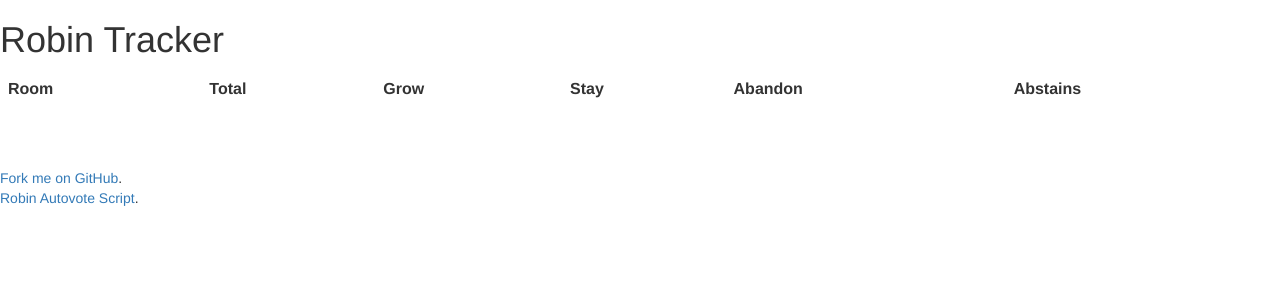
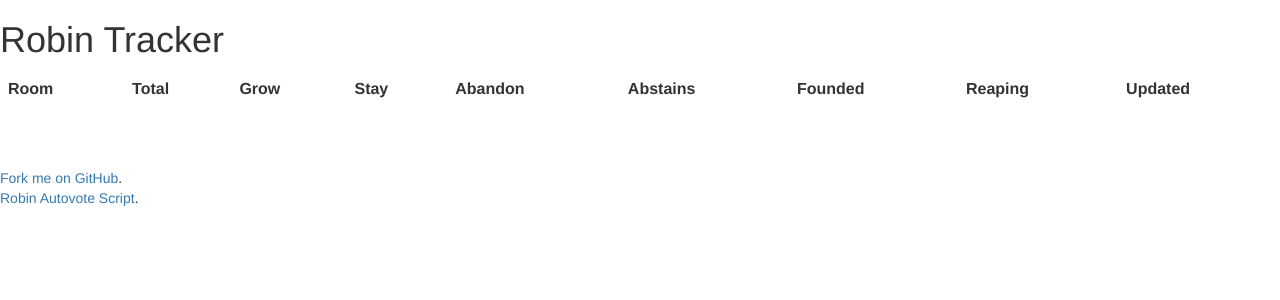
Before and after one commit to jetbalsa/robintracker, a PHP site: page /table.php in a window 1280 px wide. Shown: the top 300 px of the page. Run offline with PHP 8.4, Linux system fonts and the light colour scheme; tables that the repository leaves empty hold one stand-in row (values such as "Sample post"); some libraries are stand-ins or nearby versions.

Commit message:
Add Founding / Reaping / Last Update time to the table

```diff
--- a/table.php
+++ b/table.php
@@ -1,9 +1,6 @@
 <?php
 require_once "config.php";
 
-// TODO:
-//  * The reap timer needs to be displayed
-//  * Need to readd last update. I removed it for cleanliness
 $data = $database->query("SELECT * FROM track WHERE `id` IN (SELECT MAX(`id`) FROM track WHERE `count`>100 AND `time`>(UNIX_TIMESTAMP()-300) GROUP BY `room`) ORDER BY `track`.`count` DESC")->fetchAll();
 ?>
 <html>
@@ -22,7 +19,24 @@ $data = $database->query("SELECT * FROM track WHERE `id` IN (SELECT MAX(`id`) FR
 <td><b>Stay</b></td>
 <td><b>Abandon</b></td>
 <td><b>Abstains</b></td>
+<td><b>Founded</b></td>
+<td><b>Reaping</b></td>
+<td><b>Updated</b></td>
 </tr></thead>
+
+<?php
+function prettyDeltaTime($reference)
+{
+	$reference = intval($reference);
+	$time = time();
+	$dt = abs($reference - $time);
+
+	$minutes = floor(($dt - ($hours*60))/60);
+	$seconds = $dt - (($minutes + ($hours*60)) * 60);
+
+	return $minutes . "m" . $seconds . "s " . (($reference > $time)?"from now":"ago");
+}
+?>
 
 <tbody>
 <?foreach($data as $row):?>
@@ -33,6 +47,9 @@ $data = $database->query("SELECT * FROM track WHERE `id` IN (SELECT MAX(`id`) FR
 <td><?=$row['stay']?></td>
 <td><?=$row['abandon']?></td>
 <td><?=$row['novote']?></td>
+<td><?=prettyDeltaTime($row['formation']);?></td>
+<td><?=prettyDeltaTime($row['reap']);?></td>
+<td><?=prettyDeltaTime($row['time']);?></td>
 </td>
 <?endforeach;?>
 </tbody>
```
